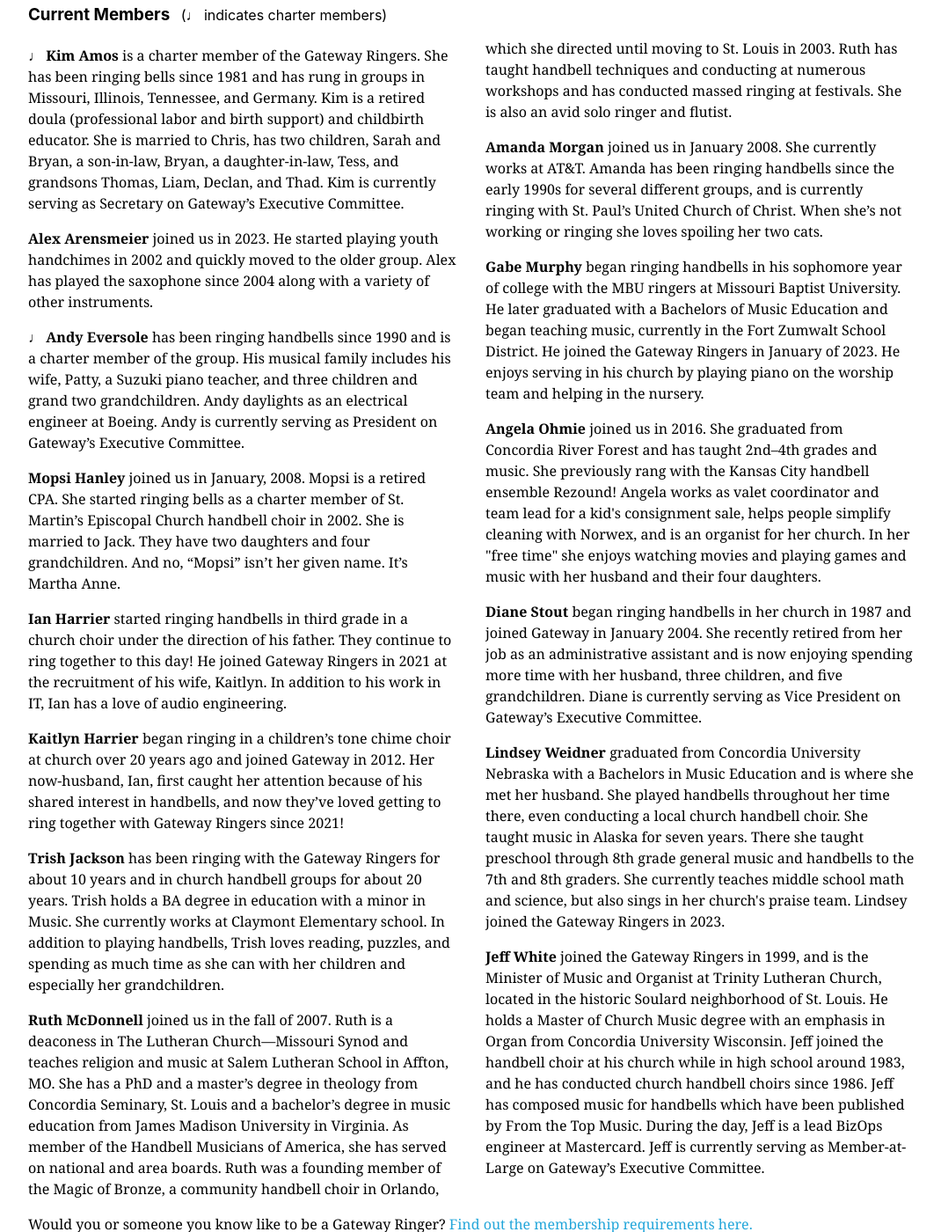
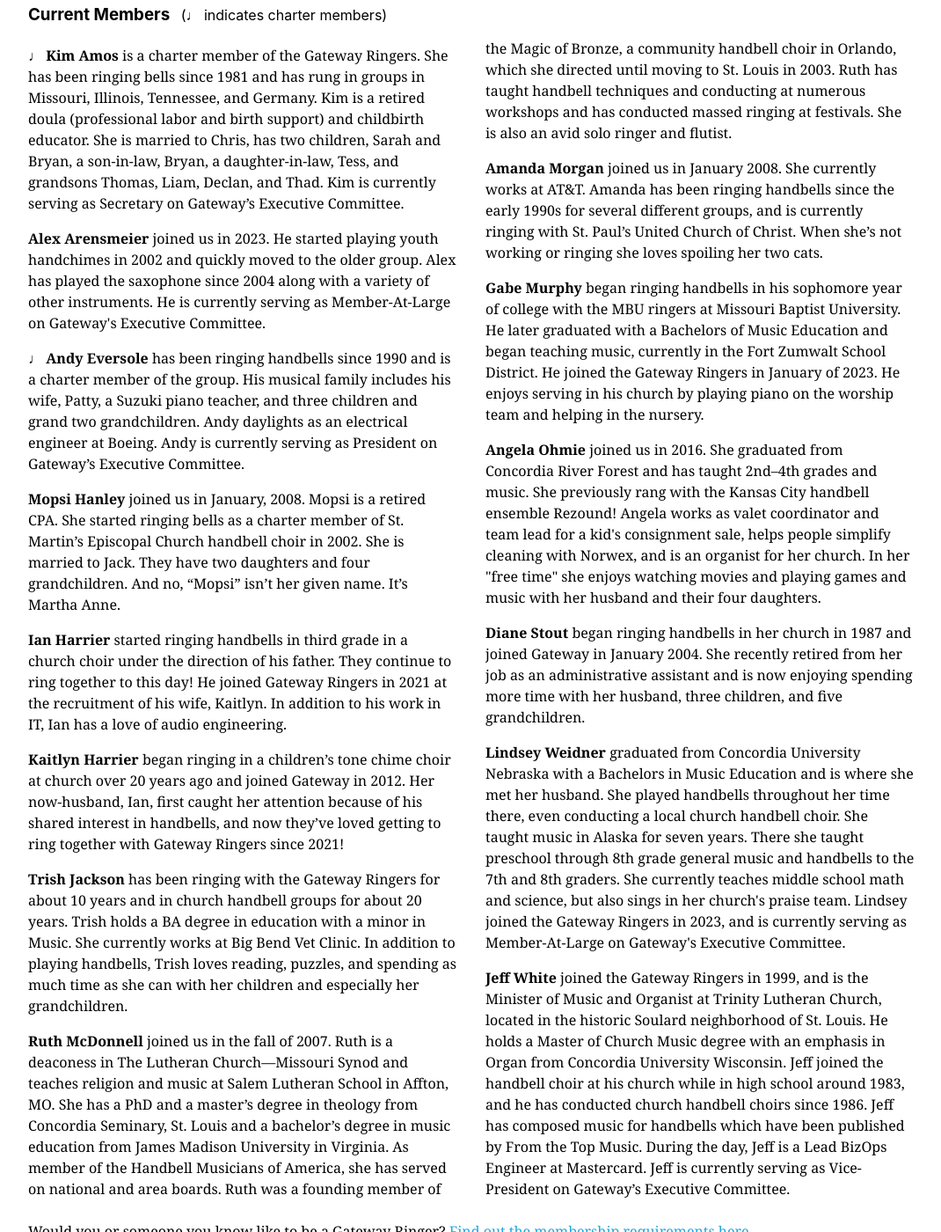
Before and after one commit to GatewayRingers/GatewayRingers.github.io, a Jekyll site: the page built from musicians.html, in a window 1280 px wide and 1400 px high, scrolled down 920 px. Shown: the whole window at 88% size, without its empty margins (104-1174 px from the left). Built offline with Jekyll 4.4.1, drawn with Linux system fonts in a browser that asks for light colours; nearby versions of some CDN libraries.

Commit message:
Update musicians.html

```diff
--- a/musicians.html
+++ b/musicians.html
@@ -44,7 +44,7 @@ title: Gateway Musicians
     </li>
 
   <li class="pv2" id="Alex"><strong>Alex Arensmeier</strong> joined us in 2023. He started playing youth handchimes in 2002 and quickly moved to the older group.
-    Alex has played the saxophone since 2004 along with a variety of other instruments.
+    Alex has played the saxophone since 2004 along with a variety of other instruments. He is currently serving as Member-At-Large on Gateway's Executive Committee.
 
   <li class="pv2" id="Andy"><strong>♩ Andy Eversole</strong>
     has been ringing handbells since 1990 and is a charter member of the group. His musical family includes his wife, Patty, a Suzuki piano teacher,
@@ -69,7 +69,7 @@ title: Gateway Musicians
 
   <li class="pv2" id="Trish"><strong>Trish Jackson</strong>
     has been ringing with the Gateway Ringers for about 10 years and in church handbell groups for about 20 years.
-    Trish holds a BA degree in education with a minor in Music. She currently works at Claymont Elementary school.
+    Trish holds a BA degree in education with a minor in Music. She currently works at Big Bend Vet Clinic.
     In addition to playing handbells, Trish loves reading, puzzles, and spending as much time as she can with her children and especially her grandchildren.
     </li>
 
@@ -100,21 +100,19 @@ title: Gateway Musicians
 
   <li class="pv2" id="Diane"><strong>Diane Stout </strong> began ringing handbells in her church in 1987 and joined Gateway in January 2004.
     She recently retired from her job as an administrative assistant and is now enjoying spending more time with her husband, three children, and five grandchildren.
-    Diane is currently serving as Vice President on Gateway’s Executive Committee.
     </li>
 
   <li class="pv2" id="Lindsey"><strong>Lindsey Weidner</strong>
     graduated from Concordia University Nebraska with a Bachelors in Music Education and is where she met her husband. She played handbells throughout her time there,
     even conducting a local church handbell choir. She taught music in Alaska for seven years. There she taught preschool through 8th grade general music and handbells to the 7th and 8th graders.
-    She currently teaches middle school math and science, but also sings in her church's praise team.  Lindsey joined the Gateway Ringers in 2023.
+    She currently teaches middle school math and science, but also sings in her church's praise team.  Lindsey joined the Gateway Ringers in 2023, and is currently serving as Member-At-Large on Gateway's Executive Committee.
     </li>
 
   <li class="pv2" id="Jeff"><strong>Jeff White</strong>
     joined the Gateway Ringers in 1999, and is the Minister of Music and Organist at Trinity Lutheran Church, located in the historic Soulard neighborhood of St. Louis.
-    He holds a Master of Church Music degree with an emphasis in Organ from Concordia University Wisconsin.
-    Jeff joined the handbell choir at his church while in high school around 1983, and he has conducted church handbell choirs since 1986.
-    Jeff has composed music for handbells which have been published by From the Top Music. During the day, Jeff is a lead BizOps engineer at Mastercard.
-    Jeff is currently serving as Member-at-Large on Gateway’s Executive Committee.
+    He holds a Master of Church Music degree with an emphasis in Organ from Concordia University Wisconsin. Jeff joined the handbell choir at his church while in high school around 1983,
+    and he has conducted church handbell choirs since 1986. Jeff has composed music for handbells which have been published by From the Top Music. During the day, Jeff is a Lead BizOps Engineer at Mastercard.
+    Jeff is currently serving as Vice-President on Gateway’s Executive Committee.
     </li>
 
 </ul>
```
